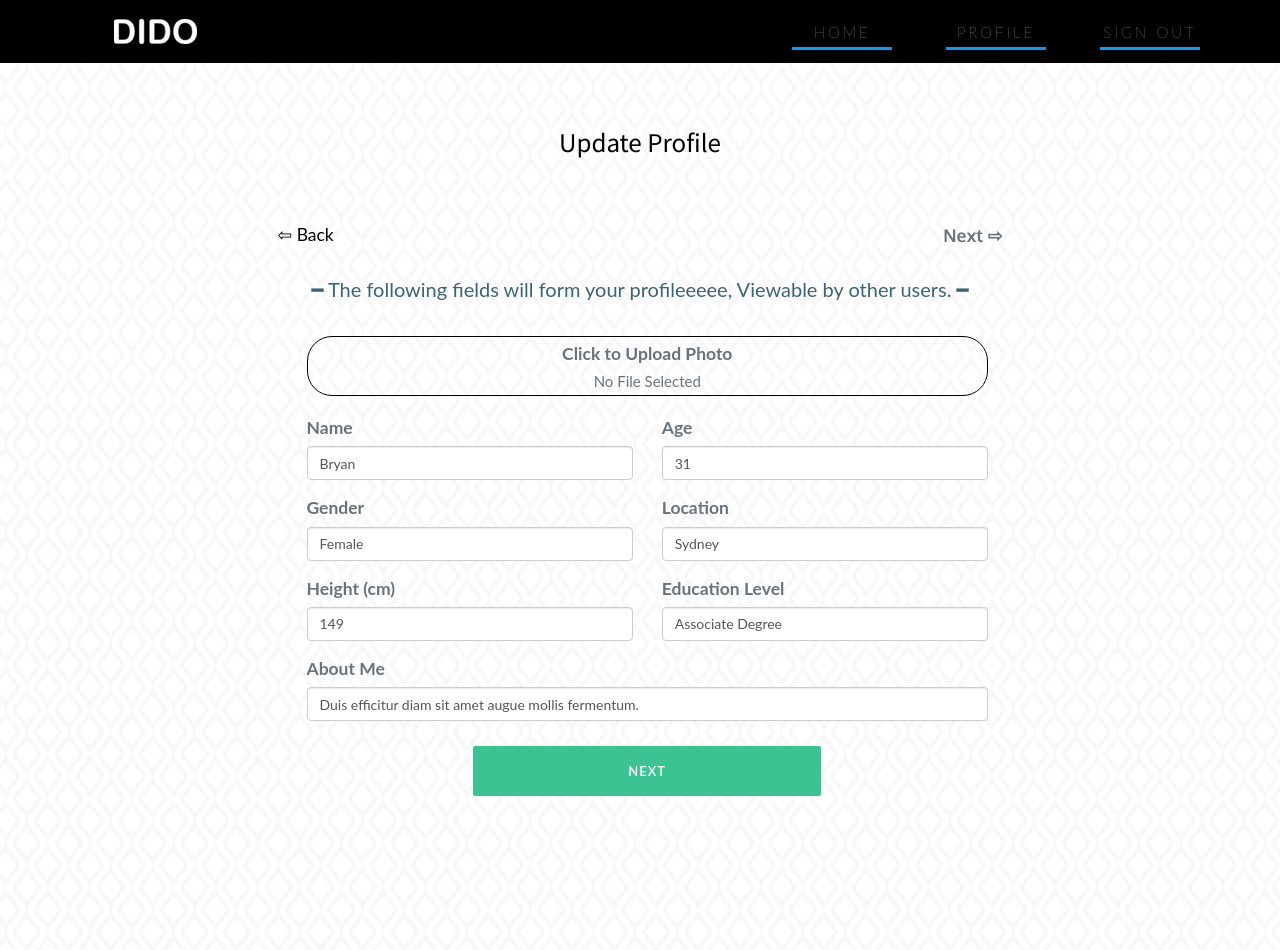
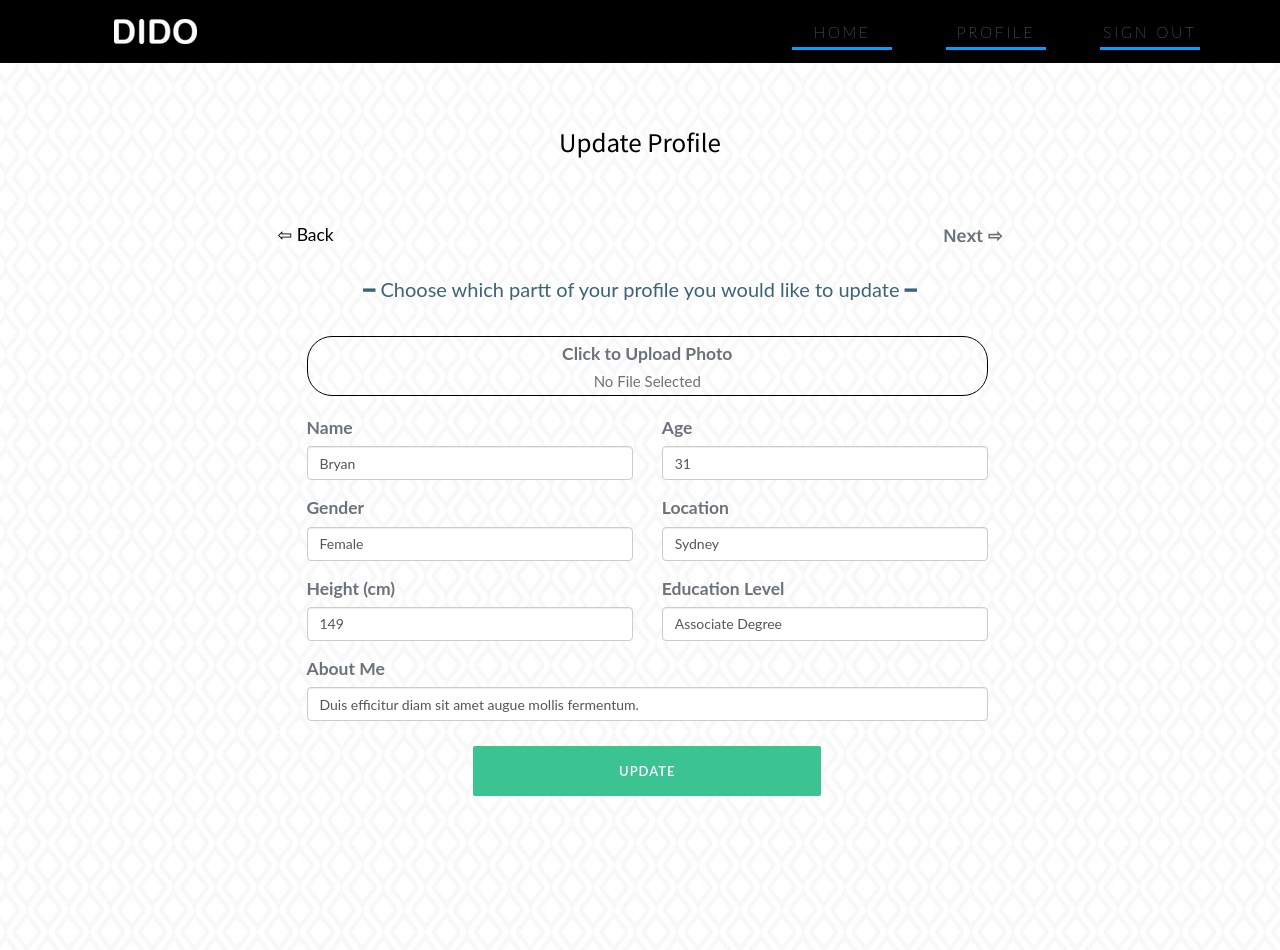
Before and after one commit to TYGATHUG/MatchMaker, a Flask app: page /profile in a window 1280 px wide. Shown: the top 950 px of the page. Run offline with Flask 2, Linux system fonts and the light colour scheme; a user stored in the database is signed in; data comes from the database, SQL or seed files in the repository; some libraries are stand-ins or nearby versions.

Commit message:
Initial testing edit profile
New form added

```diff
--- a/app.py
+++ b/app.py
@@ -152,6 +152,16 @@ class MatchForm(FlaskForm):
     setup = BooleanField()
 
 
+class UpdateDetailsForm(FlaskForm):
+    image = FileField('Image', validators=[FileRequired(), FileAllowed(ALLOWED_EXTENSIONS)])
+    name = StringField('Name', validators=[InputRequired(), Length(min=1, max=20)])
+    age = StringField('Age', validators=[InputRequired(), Length(min=1, max=3)])
+    gender = StringField('Gender', validators=[InputRequired(), Length(min=1, max=10)])
+    height = StringField('Height', validators=[InputRequired(), Length(min=1, max=5)])
+    location = StringField('Location', validators=[InputRequired(), Length(min=1)])
+    education = StringField('Education', validators=[InputRequired(), Length(min=1, max=20)])
+    bio = StringField('Bio', validators=[InputRequired(), Length(min=1, max=255)])
+
 class SettingsForm(FlaskForm):
     min_age = IntegerField('Min Age', [validators.Length(min=1, max=3, message="Age can be 3 digits no spaces")])
     max_age = IntegerField('MAx Age', [validators.Length(min=1, max=3, message="Age can be 3 digits no spaces")])
@@ -232,11 +242,12 @@ def member():
 @app.route('/profile', methods=['GET', 'POST'])
 @login_required
 def profile():
+    curr_user_table = User.query.filter_by(username=current_user.username).first()
     match_form = MatchForm()
 
 
     # validate form and upload to match data to DB
-    if match_form.validate_on_submit():
+    if match_form.validate_on_submit() and curr_user_table.setup == False:
 
         try:
             profile_setup = process_profile_form(match_form)
@@ -249,10 +260,24 @@ def profile():
 
 
     # partially repopulate fields
-    curr_user_table = User.query.filter_by(username=current_user.username).first()
     if curr_user_table.setup == True:
         curr_match_table = Match.query.filter_by(username=current_user.username).first()
-        return render_template('profile.html', name=current_user.username, match_form=match_form, curr_user_table=curr_user_table, curr_match_table=curr_match_table)
+
+        update_form = UpdateDetailsForm()
+        #if update_form.validate_on_submit():
+          #  update_details_form(update_form)
+
+        return render_template('profile.html', update_form=update_form, match_form=match_form, name=current_user.username, curr_user_table=curr_user_table, curr_match_table=curr_match_table)
+        # user = Match.query.get(current_user.username)
+        # form = MatchForm(obj=user)
+        # if match_form.validate_on_submit():
+        #
+        #     return "form successfully submitted"
+
+            # form.populate_obj(user)
+            # db.session.add(user)
+            # db.sesion.commit
+        #return render_template('profile.html', name=current_user.username, match_form=match_form, curr_user_table=curr_user_table, curr_match_table=curr_match_table)
     else:
         return render_template('profile.html', name=current_user.username, match_form=match_form, curr_user_table=curr_user_table)
 
@@ -622,6 +647,26 @@ def process_profile_form(match_form):
 
     return True
 
+def update_details_form(update_form):
 
+    # update_this = Table.query.filter_by(id=3).first()
+    # data is column name
+
+    # update_this.data = 'updated!'
+
+    # save the profile image to file
+    filename = ""
+    file = request.files['image']
+    if file and allowed_file(file.filename):
+        filename_temp = file.filename.split('.')[1]
+        filename = secure_filename(current_user.username + "." + filename_temp)
+        file.save(os.path.join(app.config['UPLOAD_FOLDER'], filename))
+
+    update_table = Match.query.filter_by(username=current_user.username).first()
+    print update_table.name
+    print update_table.gender
+
+
+    return True
 if __name__ == "__main__":
     app.run(debug=True)
--- a/templates/profile.html
+++ b/templates/profile.html
@@ -8,11 +8,11 @@
 
 
                 {% if curr_user_table.setup == True %}
-                    {% if match_form.errors %}
+                    {% if update_form.errors %}
                         <ul class="errors">
-                            {% for field_name, field_errors in match_form.errors|dictsort if field_errors %}
+                            {% for field_name, field_errors in update_form.errors|dictsort if field_errors %}
                                 {% for error in field_errors %}
-                                    <li style="color: #e84545;">{{ match_form[field_name].label }}: {{ error }}</li>
+                                    <li style="color: #e84545;">{{ update_form[field_name].label }}: {{ error }}</li>
                                 {% endfor %}
                             {% endfor %}
                             <br>
@@ -22,16 +22,91 @@
                     <h1>Update Profile</h1>
                     <br><br>
 
+
                     <!-- Start of MatchForm -->
                     <form role="form" method="POST" action="/profile" enctype="multipart/form-data">
+                                            {{ update_form.hidden_tag() }}
+                        <div id="profile-form-modal-1">
+                            <a href="#" class="inactive-btn">&#8678 Back</a>
+                            <a href="#" id="profile-next-btn">Next &#8680</a>
 
+                            <p class="sub-heading" style="font-style: normal; font-size: 20px; color: #3C6478 !important;">
+                                &#9473 Choose which partt of your profile you would like to update &#9473
+                            </p>
+                            <br>
+
+                            <div class="form-group col_1_of_1">
+                                <label for="imageUpload" id="imageUpload-btn">
+                                    <span>Click to Upload Photo</span><br>
+                                    <span id="image-file-name-display" style="font-size: 15px; font-weight: normal;">No File Selected</span>
+                                </label>
+                                <script>
+                                    function displayFilename() {
+                                        var filename = $('#imageUpload')[0].files[0];
+                                        document.getElementById("image-file-name-display").innerHTML = filename.name;
+                                    }
+                                </script>
+                                {{ update_form.image(id="image-file-name", id="imageUpload", class="form-control", placeholder="image", onchange="displayFilename()", style="display:none;", value=curr_match_table.image) }}
+                            </div>
+                            <br><br><br>
+
+                            <div class="form-group col_1_of_2">
+                                <label>Name</label>
+                                {{ update_form.name(class="form-control", placeholder="Name", value=curr_match_table.name) }}
+                            </div>
+
+                            <div class="form-group col_1_of_2">
+                                <label>Age</label>
+                                {{ update_form.age(class="form-control", placeholder="Age", value=curr_match_table.age) }}
+                            </div>
+
+                            <div class="form-double-input">
+                                <div class="form-group col_1_of_2">
+                                    <label>Gender</label>
+                                    {{ update_form.gender(class="form-control", placeholder="Gender", value=curr_match_table.gender) }}
+                                </div>
+                                <div class="form-group col_1_of_2">
+                                    <label>Location</label>
+                                    {{ update_form.location(class="form-control", placeholder="Location", value=curr_match_table.location) }}
+                                </div>
+                            </div>
+
+                            <div class="form-double-input">
+                                <div class="form-group col_1_of_2">
+                                    <label>Height (cm)</label>
+                                    {{ update_form.height(class="form-control", placeholder="Height", value=curr_match_table.height) }}
+                                </div>
+
+                                <div class="form-group col_1_of_2">
+                                    <label>Education Level</label>
+                                    {{ update_form.education(class="form-control", placeholder="Education", value=curr_match_table.education) }}
+                                </div>
+                            </div>
+
+                            <div class="form-single-input">
+                                <div class="form-group col_1_of_1">
+                                    <label>About Me</label>
+                                    {{ update_form.bio(class="form-control", placeholder="About Me", value=curr_match_table.bio) }}
+                                </div>
+                            </div>
+
+                            <div class="form-single-input">
+                                <div class="form-group col_1_of_1" style="margin-bottom: 80px;">
+                                    <button type="submit" class="btn btn-default" style="letter-spacing: 1px;">Update
+                                    </button>
+                                </div>
+                            </div>
+                        </div>
+                    </form>
+
+                    <!--
                         {{ match_form.hidden_tag() }}
                         <div id="profile-form-modal-1">
                             <a href="#" class="inactive-btn">&#8678 Back</a>
                             <a href="#" id="profile-next-btn">Next &#8680</a>
 
                             <p class="sub-heading" style="font-style: normal; font-size: 20px; color: #3C6478 !important;">
-                                &#9473 The following fields will form your profileeeee, Viewable by other users. &#9473
+                                &#9473 Choose which part of your profile you would like to update &#9473
                             </p>
                             <br>
 
@@ -90,6 +165,13 @@
                                 </div>
                             </div>
 
+                            <div class="form-single-input">
+                                <div class="form-group col_1_of_1" style="margin-bottom: 80px;">
+                                    <button type="submit" class="btn btn-default" style="letter-spacing: 1px;">Update
+                                    </button>
+                                </div>
+                            </div>
+                        <!--
                             <div class="form-single-input">
                                 <div class="form-group col_1_of_1" style="margin-bottom: 80px;">
                                     <button type="button" id="profile-next-btn-2" class="btn btn-default"
@@ -180,7 +262,7 @@
                         </div>
 
                     </form>
-
+-->
                 {% else %}
 
                 <h1>Profile Setup</h1>
```
